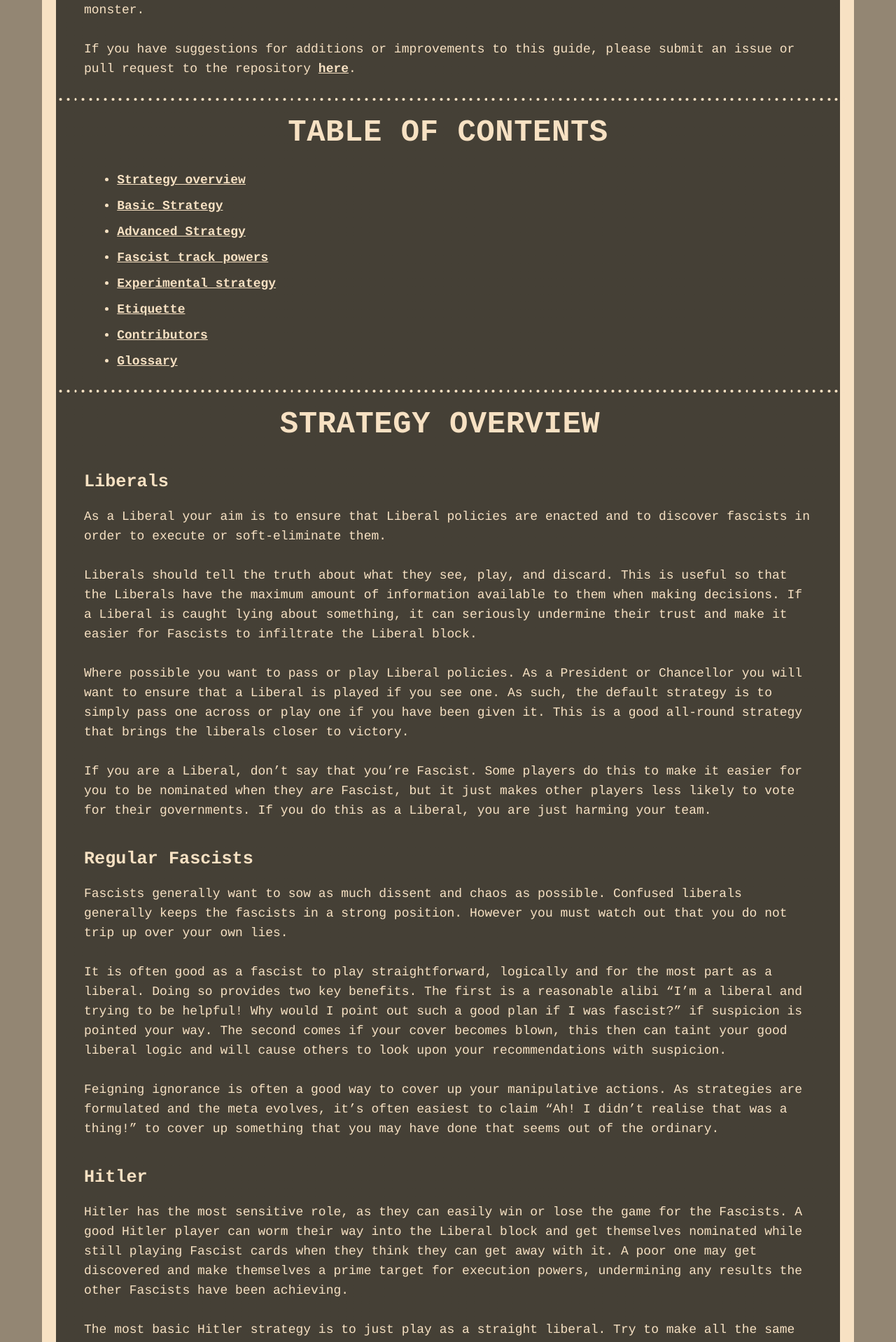
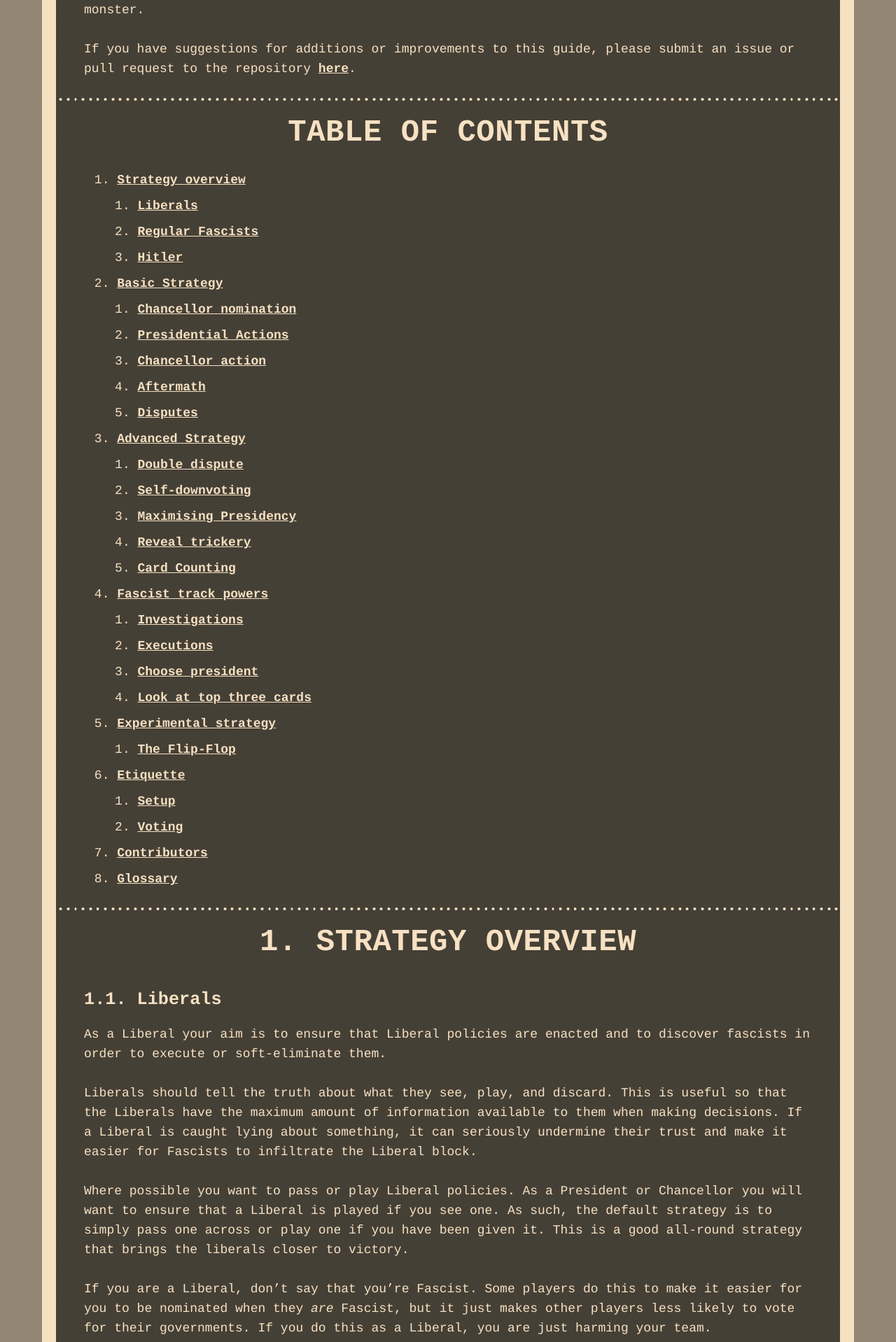
Before and after one commit to TartanLlama/secret-hitler-strategies, a Jekyll site: the page built from index.md, in a window 1280 px wide. Shown: the part 719-2637 px from the top of the page at 70% size. Built offline with Jekyll 4.4.1, drawn with Linux system fonts in a browser that asks for light colours; nearby versions of some CDN libraries.

Commit message:
Add section numbering Fixes #36

```diff
--- a/_config.yml
+++ b/_config.yml
@@ -32,3 +32,6 @@
 exclude:
   - Gemfile
   - Gemfile.lock
+
+kramdown:
+  toc_levels: 2..3
--- a/assets/css/style.scss
+++ b/assets/css/style.scss
@@ -454,9 +454,6 @@
   list-style-position: outside;
   margin: 1.5em 0 1.5em 1.5em;
   padding-left: 1.125em; }
-
-ol ol {
-  list-style-type: lower-roman; }
 
 ol ol, ul ul {
   margin: 0.5em 0 0.5em 0.5em; }
@@ -1258,3 +1255,17 @@
 h2:hover a {
     opacity: 1;
 }
+
+body {counter-reset: h2}
+h2 {counter-reset: h3}
+h3 {counter-reset: h4}
+h4 {counter-reset: h5}
+h5 {counter-reset: h6}
+
+h2:before {counter-increment: h2; content: counter(h2) ". "}
+h3:before {counter-increment: h3; content: counter(h2) "." counter(h3) ". "}
+h4:before {counter-increment: h4; content: counter(h2) "." counter(h3) "." counter(h4) ". "}
+h5:before {counter-increment: h5; content: counter(h2) "." counter(h3) "." counter(h4) "." counter(h5) ". "}
+h6:before {counter-increment: h6; content: counter(h2) "." counter(h3) "." counter(h4) "." counter(h5) "." counter(h6) ". "}
+
+h2.no_toc:before, h3.no_toc:before, h4.no_toc:before, h5.no_toc:before, h6.no_toc:before { content: ""; counter-increment: none }
--- a/assets/js/main.js
+++ b/assets/js/main.js
@@ -2,13 +2,4 @@
 ---
 
 $( document ).ready(function() {
-
-    $("hr").first().after('<h2>Table of Contents</h2><ul id="table-of-contents"></ul><hr/>')
-
-    $("h2").filter("[id]").each(function () {
-        var linkText = '<a href="#' + $(this).attr("id") + '">'
-        $(this).append(linkText + '<i class="fa fa-link"></i></a>');
-        $('#table-of-contents').append('<li>' + linkText + $(this).contents().text() + '</a></li>');
-    });
-
 });
--- a/index.md
+++ b/index.md
@@ -6,6 +6,7 @@
 # The Unofficial Secret Hitler Strategy Guide
 
 ### WORK IN PROGRESS
+{:.no_toc}
 
 [Secret Hitler](http://secrethitler.com/) is a social deduction game for 5–10 people about finding and stopping the Secret Hitler.
 
@@ -14,6 +15,14 @@
 This is an unofficial strategy guide for Secret Hitler. We wrote it to immortalise the insight gained from our group's 400+ games in the form of a living document. We will continue to update this guide as we butcher our metagame and reassemble it into some horrifying meta-Frankenstein's monster.
 
 If you have suggestions for additions or improvements to this guide, please submit an issue or pull request to the repository [here](https://github.com/TartanLlama/secret-hitler-strategies).
+
+--------------
+
+## Table of Contents
+{:.no_toc}
+
+1. TOC will be output here
+{:toc}
 
 --------------
 
```
